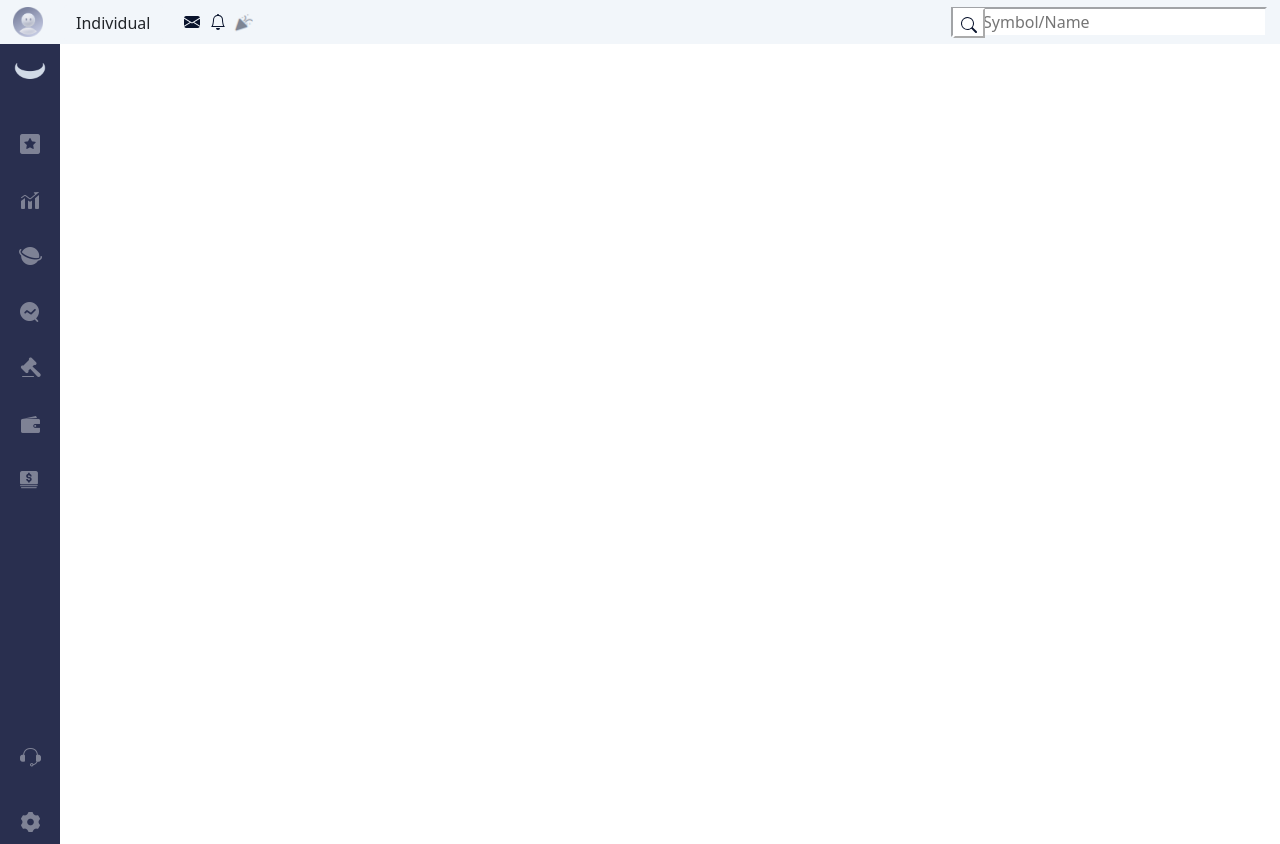
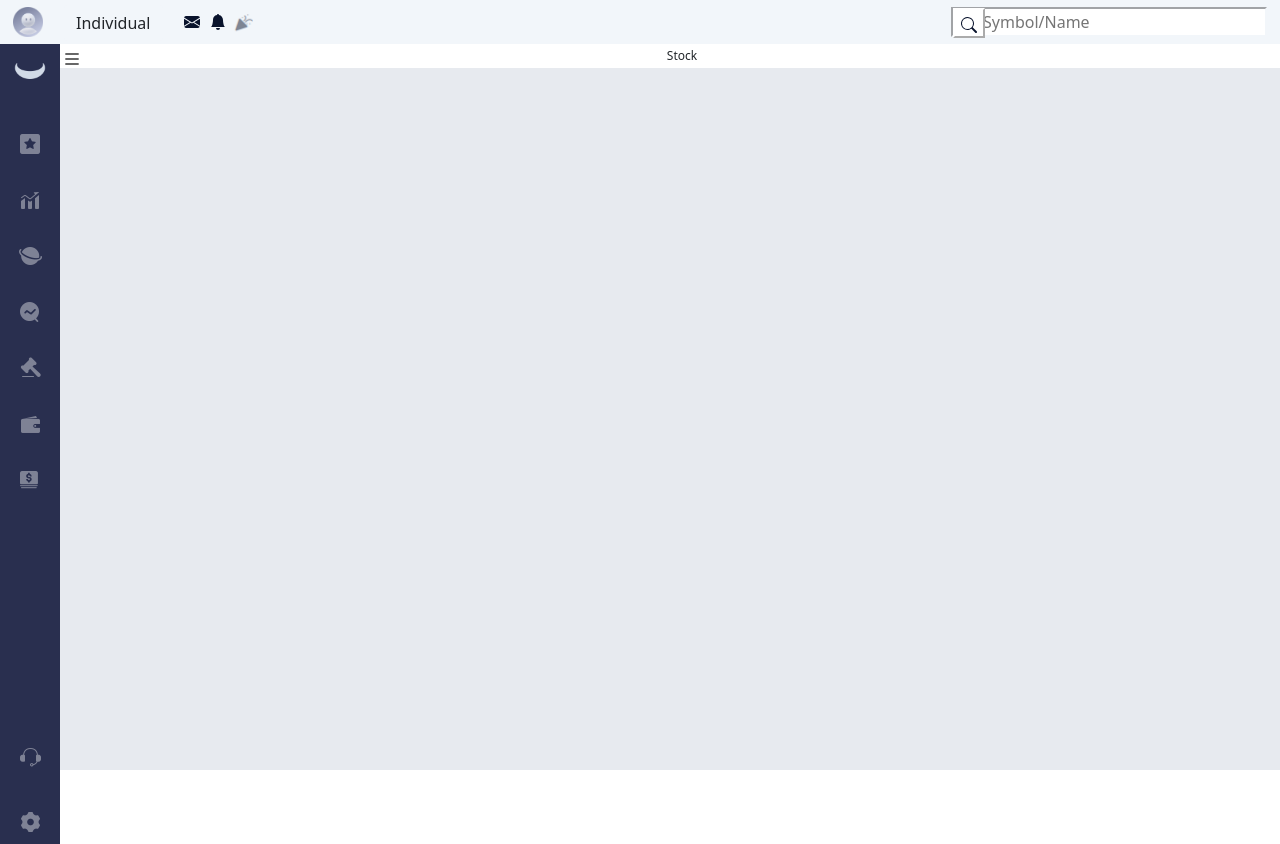
Before and after one commit to AchyToes/WVU_CS230, an Angular app: page / in a window 1280 px wide. Built offline with nearby package versions, Linux system fonts and the light colour scheme.

Commit message:
Added new board component and started working on it

```diff
--- a/angular.json
+++ b/angular.json
@@ -24,10 +24,16 @@
             "tsConfig": "tsconfig.app.json",
             "assets": [
               "src/favicon.ico",
-              "src/assets"
+              "src/assets",
+              {
+                "glob": "bootstrap-icons.svg",
+                "input": "./node_modules/bootstrap-icons/",
+                "output": "/"
+              }
             ],
             "styles": [
               "node_modules/bootstrap/dist/css/bootstrap.css",
+              "node_modules/bootstrap-icons/font/bootstrap-icons.css",
               "src/styles.css"
             ],
             "scripts": [
--- a/package.json
+++ b/package.json
@@ -19,6 +19,7 @@
     "@angular/platform-browser-dynamic": "~12.2.0",
     "@angular/router": "~12.2.0",
     "bootstrap": "^5.1.0",
+    "bootstrap-icons": "^1.5.0",
     "rxjs": "~6.6.0",
     "tslib": "^2.3.0",
     "zone.js": "~0.11.4"
--- a/src/app/app.component.html
+++ b/src/app/app.component.html
@@ -1,2 +1,3 @@
 <app-top-nav-bar></app-top-nav-bar>
 <app-side-nav-bar></app-side-nav-bar>
+<app-board></app-board>
--- a/src/app/app.module.ts
+++ b/src/app/app.module.ts
@@ -4,12 +4,14 @@ import { BrowserModule } from '@angular/platform-browser';
 import { AppComponent } from './app.component';
 import { TopNavBarComponent } from '../app/header/top-nav-bar.component';
 import { SideNavBarComponent } from './sidenav/side-nav-bar.component';
+import { BoardComponent } from './board/board.component';
 
 @NgModule({
   declarations: [
     AppComponent,
     TopNavBarComponent,
-    SideNavBarComponent
+    SideNavBarComponent,
+    BoardComponent
   ],
   imports: [
     BrowserModule
--- /dev/null
+++ b/src/app/board/board.component.css
@@ -0,0 +1,79 @@
+.board
+/*    {
+        position: fixed;
+        left: 60px;
+        right: 0px;
+        top: 44px;
+        /* height: 100%;
+        bottom: 30px;
+        background: #F2F6FA;
+    } */
+    {
+        top: 44px;
+        left: 60px;
+        right: 0;
+        bottom: 30px;
+        z-index: 1;
+        position: absolute;
+        min-width: 1000px;
+        background: #E7EAEF;
+    }
+.board-container
+{
+    width: 100%;
+    height: 100%;
+    position: absolute;
+    background: #E7EAEF;
+}
+.board-bar
+    {
+        display: flex;
+        height: 24px;
+        background: #FFFFFF;
+    }
+
+.menu-button
+    {
+        display: flex;
+        height: 24px;
+        width: 24px;
+        margin: 0%;
+    }
+.menu-button:hover
+{
+    display: flex;
+    height: 24px;
+    width: 48px;
+}
+.hidden{
+    display: inherit;
+}
+.bi::before{
+    display: inherit;
+    color: black;
+    font-size: 20px;
+    height: 24px;
+    width: 24px;
+    margin: 0%;
+    align-items: center;
+    text-align: center;
+    }
+.bi-list
+{
+    color: black;
+    font-size: 20px;
+    height: 24px;
+    width: 24px;
+    margin: 0%;
+    vertical-align: middle;
+    text-align: center;
+}
+.board-label
+{
+    width: 100%;
+    display: flex;
+    font-size: 12px;
+    justify-content: center;
+    vertical-align: middle;
+    padding-top: 2.5px;
+}
--- /dev/null
+++ b/src/app/board/board.component.html
@@ -0,0 +1,16 @@
+<div class="board">
+    <div class="board-container">
+    <div class="board-top-bar">
+        <div class="board-bar">
+            <div class="menu-button">
+                <div class="hidden">
+                    <i class="bi-list"></i>
+                </div>
+            </div>
+            <span class="board-label">
+                Stock
+            </span>
+        </div>
+    </div>
+    </div>
+</div>
--- a/src/app/header/top-nav-bar.component.html
+++ b/src/app/header/top-nav-bar.component.html
@@ -1,4 +1,5 @@
 <header>
+    <body bs-body-color="#09132c">
 <div class="top-nav-bar" role="toolbar">
     <div class="left-nav-item">
     <div class="default_user_image">
@@ -26,8 +27,8 @@
         <path d="M.05 3.555A2 2 0 0 1 2 2h12a2 2 0 0 1 1.95 1.555L8 8.414.05 3.555zM0 4.697v7.104l5.803-3.558L0 4.697zM6.761 8.83l-6.57 4.027A2 2 0 0 0 2 14h12a2 2 0 0 0 1.808-1.144l-6.57-4.027L8 9.586l-1.239-.757zm3.436-.586L16 11.801V4.697l-5.803 3.546z"/>
       </svg>
       <div class="Spacing-Element"></div>
-      <svg xmlns="http://www.w3.org/2000/svg" width="16" height="16" fill="#09132c" class="bi bi-bell" viewBox="0 0 16 16">
-        <path d="M8 16a2 2 0 0 0 2-2H6a2 2 0 0 0 2 2zM8 1.918l-.797.161A4.002 4.002 0 0 0 4 6c0 .628-.134 2.197-.459 3.742-.16.767-.376 1.566-.663 2.258h10.244c-.287-.692-.502-1.49-.663-2.258C12.134 8.197 12 6.628 12 6a4.002 4.002 0 0 0-3.203-3.92L8 1.917zM14.22 12c.223.447.481.801.78 1H1c.299-.199.557-.553.78-1C2.68 10.2 3 6.88 3 6c0-2.42 1.72-4.44 4.005-4.901a1 1 0 1 1 1.99 0A5.002 5.002 0 0 1 13 6c0 .88.32 4.2 1.22 6z"/>
+      <svg xmlns="http://www.w3.org/2000/svg" width="16" height="16" fill="#09132c" class="bi bi-bell-fill" viewBox="0 0 16 16">
+        <path d="M8 16a2 2 0 0 0 2-2H6a2 2 0 0 0 2 2zm.995-14.901a1 1 0 1 0-1.99 0A5.002 5.002 0 0 0 3 6c0 1.098-.5 6-2 7h14c-1.5-1-2-5.902-2-7 0-2.42-1.72-4.44-4.005-4.901z"/>
       </svg>
       <div class="Spacing-Elementii"></div>
       <div class="popper_image">
@@ -57,4 +58,5 @@
     </div>
 </div>
 </div>
+</body>
 </header>
--- a/src/styles.css
+++ b/src/styles.css
@@ -1,4 +1,5 @@
 /* You can add global styles to this file, and also import other style files */
+@import "~bootstrap-icons/font/bootstrap-icons.css";
 .top-nav-bar {
     width: -fit-content;
     height: 44px;
```
Also changed, not shown: src/app/board/board.component.ts (added, +11 -0 lines), 1 other file (tests, documents, lock files or other folders).
